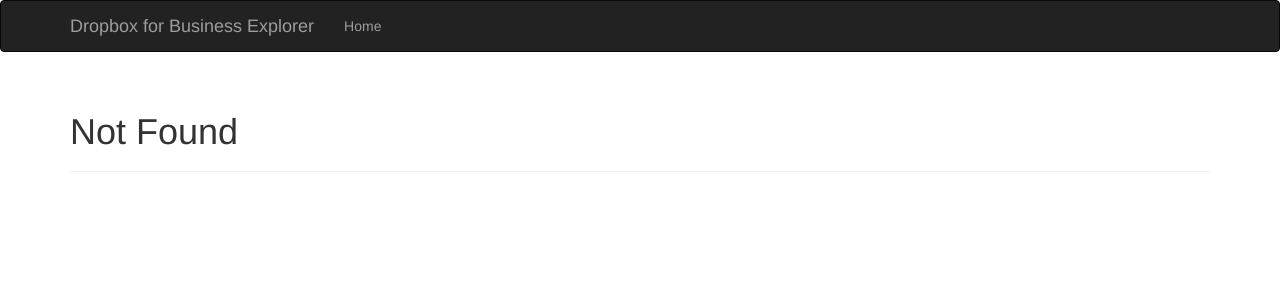
After one commit to chadduffey/DfBExplorer, a Flask app: template templates/500.html in a window 1280 px wide. The commit adds this page. Shown: the top 300 px of the page. Run offline with Flask 2, Linux system fonts and the light colour scheme; the template is opened without the code that fills it, so the values that code supplies are empty; some libraries are stand-ins or nearby versions.

Commit message:
Simplified pages with templates

```diff
--- a/routes.py
+++ b/routes.py
@@ -12,5 +12,13 @@ def index():
 def user(name):
 	return render_template('index.html', name=name)
 
+@app.errorhandler(404)
+def page_not_found(e):
+	return render_template('404.html'), 404
+
+@app.errorhandler(500)
+def page_not_found(e):
+	return render_template('500.html'), 500
+
 if __name__ == '__main__':
 	app.run(debug=True)
--- /dev/null
+++ b/templates/500.html
@@ -0,0 +1,9 @@
+{% extends "base.html" %}
+
+{% block title %}Dropbox for Business Explorer - Page Not Found{% endblock %}
+
+{% block page_content %}
+	<div class="page-header">
+		<h1>Not Found</h1>
+	</div>
+{% endblock %}
--- /dev/null
+++ b/templates/base.html
@@ -0,0 +1,30 @@
+{% extends "bootstrap/base.html" %}
+
+{% block title %}Dropbox for Business Explorer{% endblock %}
+
+{% block navbar %}
+<div class="navbar navbar-inverse" role="navigation">
+	<div class="container">
+		<div class="navbar-header">
+			<button type="button" class="navbar-toggle" data-toggle="collapse" data-target=".navbar-collapse">
+				<span class="sr-only">Toggle navigation</span>
+				<span class="icon-bar"></span>
+				<span class="icon-bar"></span>
+				<span class="icon-bar"></span>
+			</button>
+			<a class="navbar-brand" href="/">Dropbox for Business Explorer</a>
+		</div>
+		<div class="navbar-collapse collapse">
+			<ul class="nav navbar-nav">
+				<li><a href="/">Home</a></li>
+			</ul>
+		</div>
+	</div>
+</div>
+{% endblock %}
+
+{% block content %}
+<div class="container">
+	{% block page_content %}{% endblock %}
+</div>
+{% endblock %}
```
Also changed, not shown: templates/404.html (added, +9 -0 lines), templates/index.html (+2 -23 lines).
